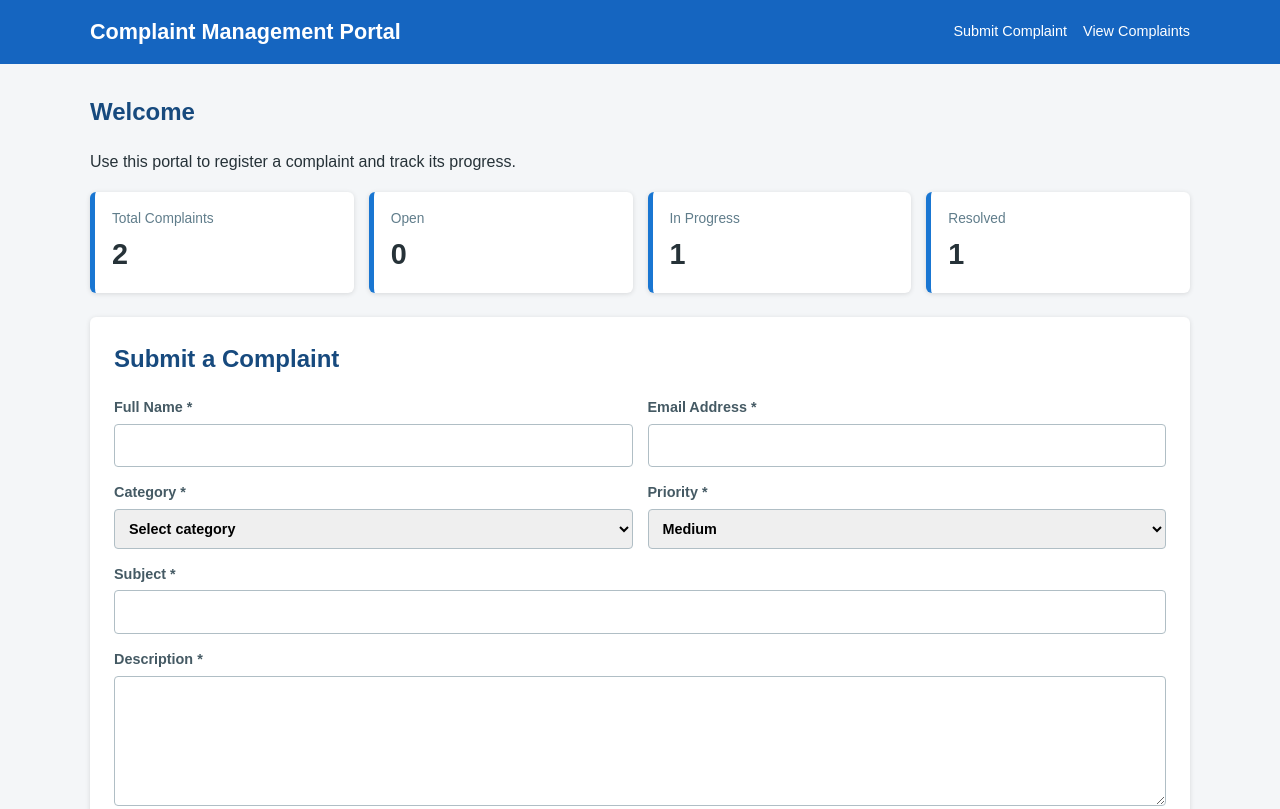
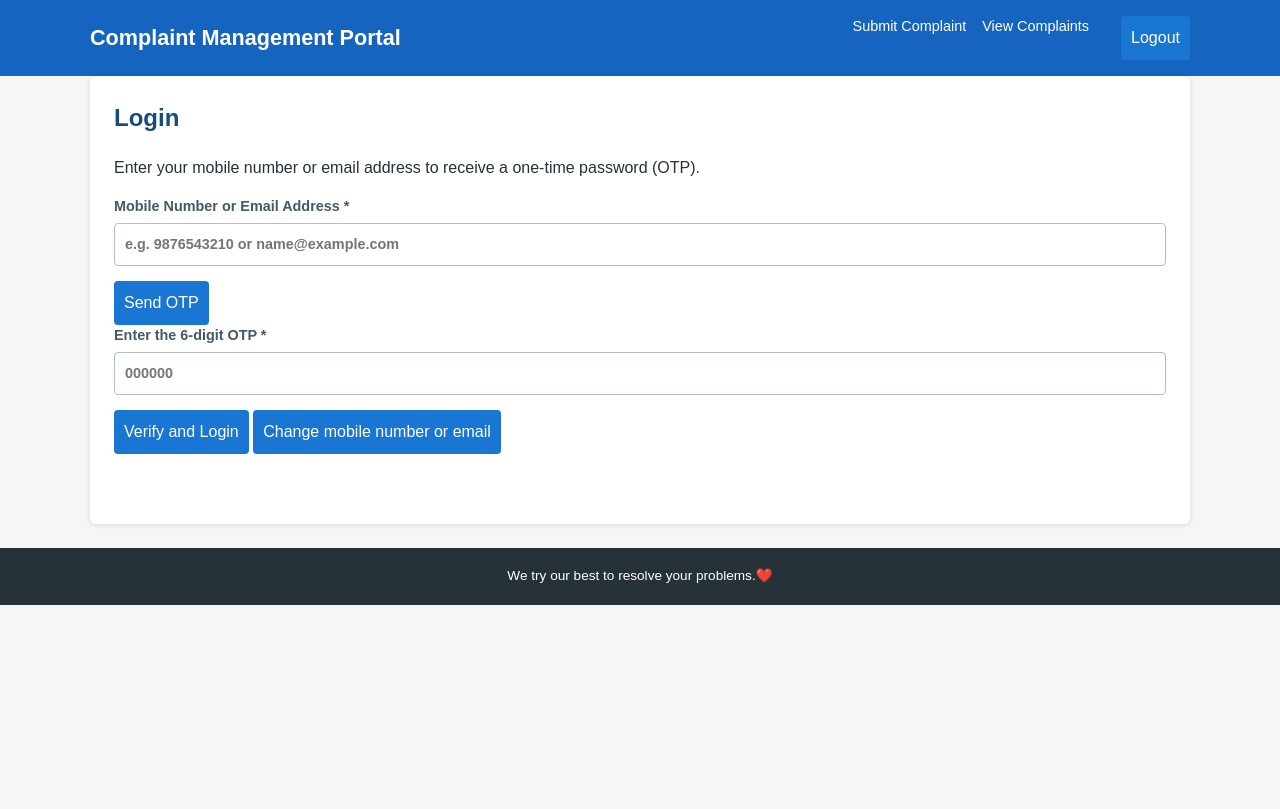
Before and after one commit to rohanxsharmax/complaint-portal, a plain HTML site: page index.html in a window 1280 px wide. Shown: the top 809 px of the page. Drawn offline with Linux system fonts and the light colour scheme.

Commit message:
Refactor HTML structure for login and complaint forms

```diff
--- a/index.html
+++ b/index.html
@@ -10,14 +10,41 @@
   <header>
     <div class="container header-content">
       <h1>Complaint Management Portal</h1>
-      <nav>
+      <nav id="mainNav" hidden>
         <a href="#submit">Submit Complaint</a>
         <a href="#complaints">View Complaints</a>
+        <span id="userLabel" class="user-label"></span>
+        <button id="logoutButton" type="button" class="logout-button">Logout</button>
       </nav>
     </div>
   </header>
 
   <main class="container">
+    <section id="loginSection" class="section-box login-box">
+      <h2>Login</h2>
+      <p>Enter your mobile number or email address to receive a one-time password (OTP).</p>
+
+      <form id="loginForm">
+        <label>Mobile Number or Email Address *
+          <input type="text" id="loginId" placeholder="e.g. 9876543210 or name@example.com" required />
+        </label>
+        <button type="submit">Send OTP</button>
+      </form>
+
+      <form id="otpForm" hidden>
+        <label>Enter the 6-digit OTP *
+          <input type="text" id="otpInput" inputmode="numeric" maxlength="6" placeholder="000000" required />
+        </label>
+        <div class="login-actions">
+          <button type="submit">Verify and Login</button>
+          <button type="button" id="changeIdButton" class="link-button">Change mobile number or email</button>
+        </div>
+      </form>
+
+      <p id="loginMessage" class="message" aria-live="polite"></p>
+    </section>
+
+    <div id="appContent" hidden>
       <section class="welcome">
         <h2>Welcome</h2>
         <p>Use this portal to register a complaint and track its progress.</p>
@@ -108,6 +135,7 @@
           <p id="emptyMessage" class="message" hidden>No complaints found.</p>
         </div>
       </section>
+    </div>
   </main>
 
   <footer>We try our best to resolve your problems.❤️</footer>
```
Lines whose indentation alone changed are shown as unchanged.
